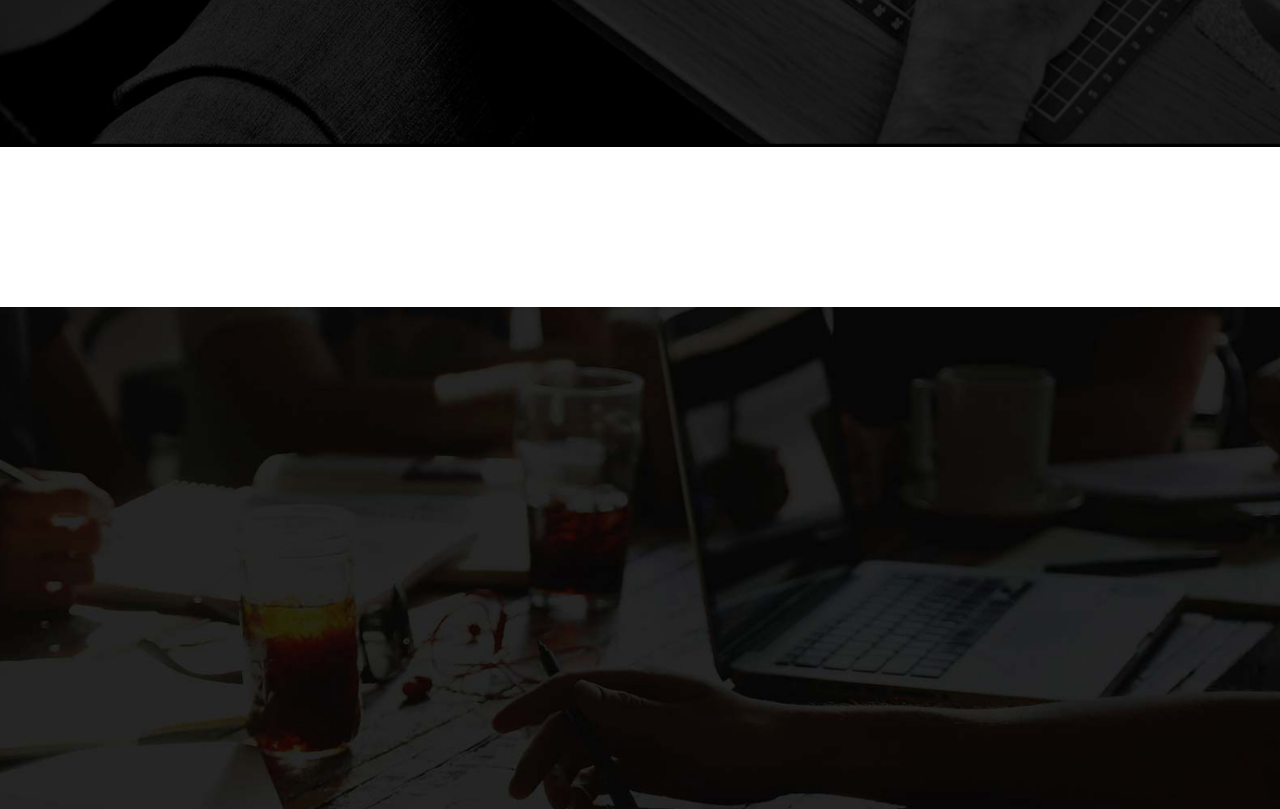
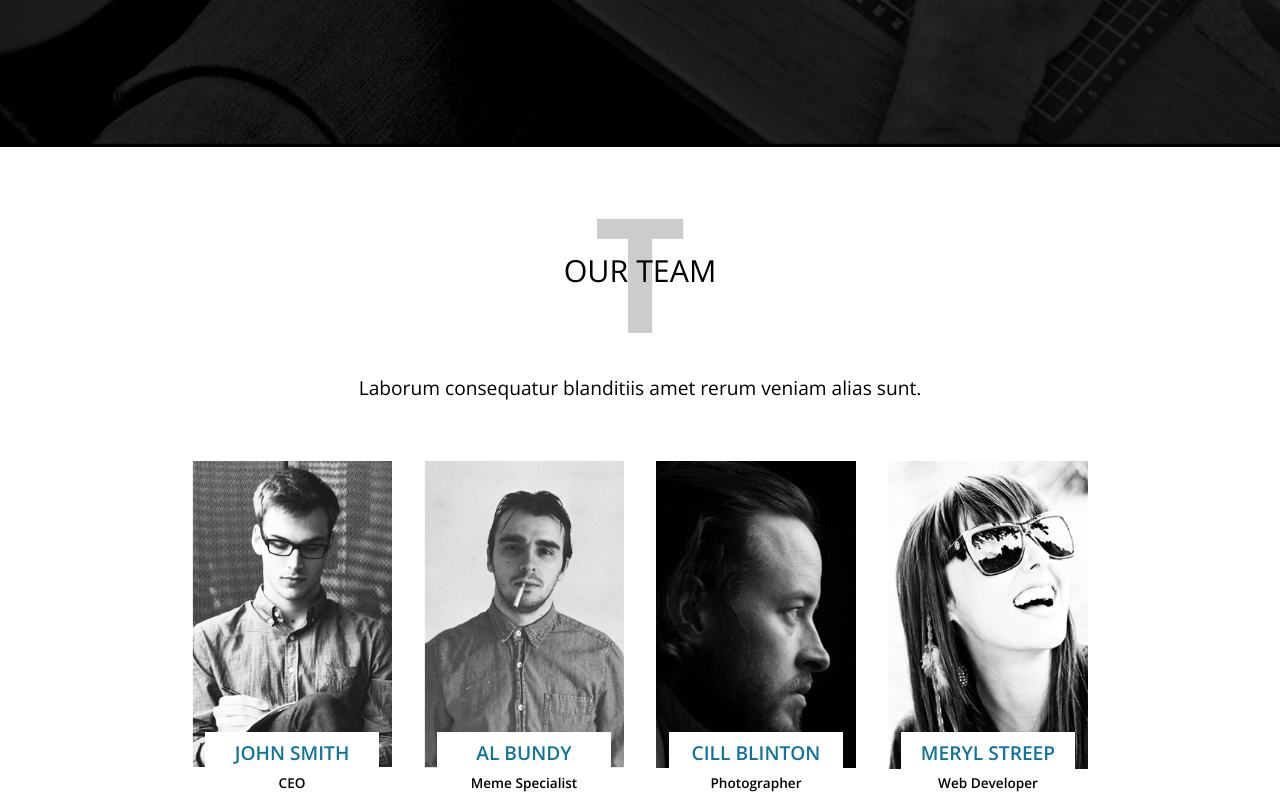
Before and after one commit to KazikM/creative-agency, a website: page index.html in a window 1280 px wide. Shown: the part 4251-5060 px from the top of the page. Drawn offline with nearby package versions, Linux system fonts and the light colour scheme; some packages are replaced by stand-ins of ours; a script that the page names is missing.

Commit message:
Create "team" section

```diff
--- a/css/style.css
+++ b/css/style.css
@@ -490,7 +490,86 @@ a {
 }
 
 /*Team*/
+ .c-team {
+  background-color: #fff;
+  font-family: 'Open Sans', sans-serif;
+}
 
+.c-team-container {
+  display: flex;
+  flex-direction: column;
+  align-items: center;
+  padding-top: 3em;
+  padding-bottom: 4em;
+}
+
+.c-team__title {
+  display: flex;
+  justify-content: center;
+  align-items: center;
+  text-align: center;
+  font-size: 1.9rem;
+  text-transform: uppercase;
+  font-weight: 500;
+  position: relative;
+  padding: 2em 0 3em 0;
+  z-index: 0;
+}
+
+.c-team__title::before {
+  content: 'T';
+  margin: 0 auto;
+  font-size: 10rem;
+  font-weight: 700;
+  position: absolute;
+  color: rgba(0, 0, 0, .2);
+  z-index: -1;
+}
+
+.c-team__subtitle {
+  font-size: 1.2rem;
+  text-align: center;
+}
+
+.c-team-cards {
+  display: flex;
+  flex-wrap: wrap;
+  justify-content: center;
+  padding-top: 3em;
+}
+
+.c-team__card {
+  display: flex;
+  position: relative;
+  flex-direction: column;
+  align-items: center;
+}
+
+.c-team__card-photo {
+  padding: 1em;
+}
+
+.c-team__card-description {
+  text-align: center;
+  background-color: #fff;
+  position: absolute;
+  bottom: -1rem;
+  padding: .7rem 0;
+  width: 75%;
+}
+
+.c-team__card-name {
+  text-transform: uppercase;
+  font-size: 1.2rem;
+  font-weight: 600;
+  color: #11749e;
+}
+
+.c-team__card-profession {
+  padding-top: 1em;
+  font-size: .85rem;
+  font-weight: 600;
+}
 
 /*Contact*/
 
@@ -657,6 +736,11 @@ a {
     padding-bottom: 1em;
   }
 
+  .c-team__card-photo {
+    width: 179px;
+    height: auto;
+  }
+
   .c-news__text-content,
   .c-about__card-text,
   .c-action__card-text,
@@ -726,10 +810,18 @@ a {
     padding-top: 2rem;
   }
 
+  .c-team__card-photo {
+    width: 136px;
+    height: auto;
+  }
+
+  .c-team__card-name {
+    font-size: .8rem;
+  }
+
   .c-footer-container {
     flex-direction: column;
   }
-
 
 
 }
@@ -763,4 +855,9 @@ a {
   .c-feature__text-content {
     max-width: 60%;
   }
+
+  .c-team__card-photo {
+    width: 200px;
+    height: auto;
+  }
 }
--- a/index.html
+++ b/index.html
@@ -190,7 +190,38 @@
         </section>
         <section class="c-team" id="team">
             <div class="c-team-container o-base-width o-spacing--vertical o-spacing--horizontal">
-
+                 <h1 class="c-team__title">our team</h1>
+      <p class="c-team__subtitle">Laborum consequatur blanditiis amet rerum veniam alias sunt.</p>
+      <div class="c-team-cards">
+        <div class="c-team__card">
+          <img src=".\images\team1.jpg" alt="" class="c-team__card-photo">
+          <div class="c-team__card-description">
+            <p class="c-team__card-name">John Smith</p>
+            <p class="c-team__card-profession">CEO</p>
+          </div>
+        </div>
+        <div class="c-team__card">
+          <img src=".\images\team2.jpg" alt="" class="c-team__card-photo">
+          <div class="c-team__card-description">
+            <p class="c-team__card-name">Al Bundy</p>
+            <p class="c-team__card-profession">Meme Specialist</p>
+          </div>
+        </div>
+        <div class="c-team__card">
+          <img src=".\images\team3.jpg" alt="" class="c-team__card-photo">
+          <div class="c-team__card-description">
+            <p class="c-team__card-name">Cill Blinton</p>
+            <p class="c-team__card-profession">Photographer</p>
+          </div>
+        </div>
+        <div class="c-team__card">
+          <img src=".\images\team4.jpg" alt="" class="c-team__card-photo">
+          <div class="c-team__card-description">
+            <p class="c-team__card-name">Meryl Streep</p>
+            <p class="c-team__card-profession">Web Developer</p>
+          </div>
+        </div>
+      </div>
             </div>
         </section>
         <section class="c-contact" id="contact">
```
